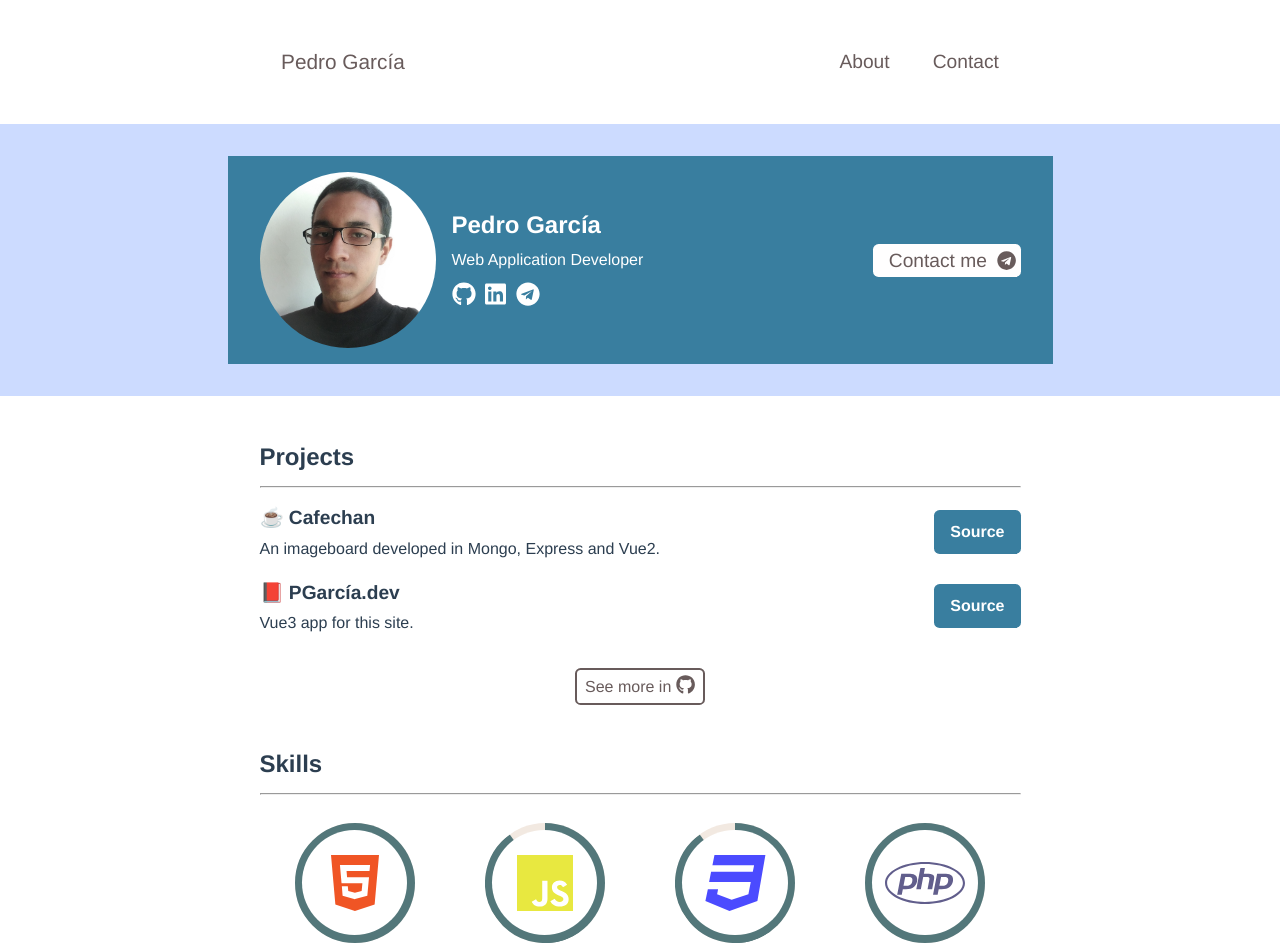
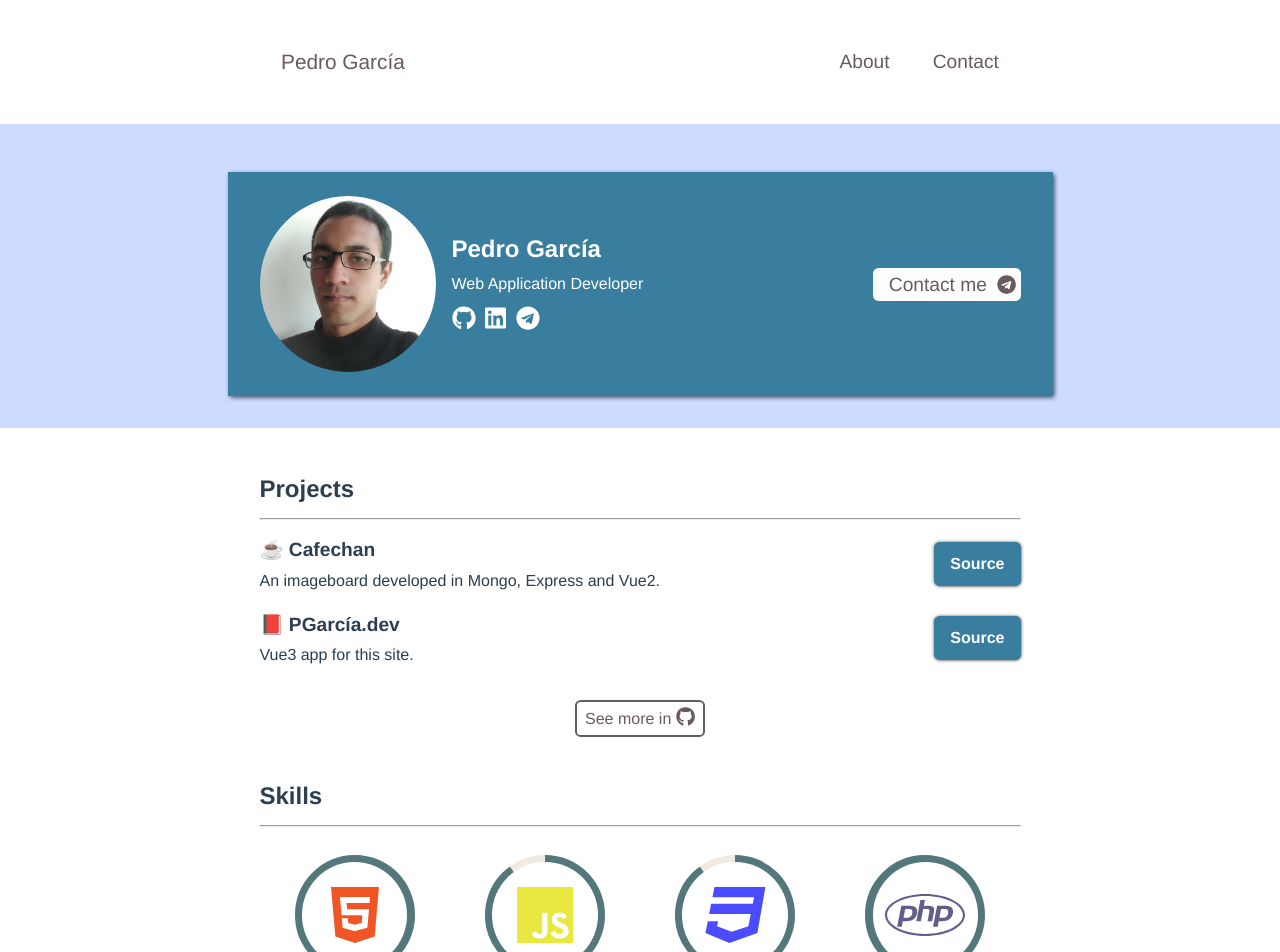
Before and after one commit to PedGarblue/budare.dev, a Vue app: page / in a window 1280 px wide. Shown: the top 952 px of the page. Built offline with nearby package versions, Linux system fonts and the light colour scheme.

Commit message:
Added some styles and animation for skill cards more style fixing

```diff
--- a/src/components/blurb.vue
+++ b/src/components/blurb.vue
@@ -64,8 +64,9 @@ export default {
 }
 .container {
   background-color: #397e9f;
-  padding-top: 2rem;
-  padding-bottom: 1rem;
+  padding-top: 4rem;
+  padding-bottom: 2rem;
+  margin-top: 1rem;
 }
 .photo {
   display: flex;
@@ -95,7 +96,9 @@ img {
     padding: 2rem 0;
   }
   .container {
-    padding-top: 1rem;
+    padding-top: 1.5rem;
+    padding-bottom: 1.5rem;
+    box-shadow: 0.1em 0.1em 0.3em;
   }
   .photo {
     margin: unset;
--- a/src/components/projects.vue
+++ b/src/components/projects.vue
@@ -56,6 +56,7 @@ export default {
   color: white;
   padding: 0.5rem 1rem;
   border-radius: 0.35rem;
+  box-shadow: 0.01em 0.01em 0.2em var(--black);
 }
 
 @media screen and (min-width: 400px) {
--- a/src/components/skill.vue
+++ b/src/components/skill.vue
@@ -43,8 +43,11 @@ export default {
 .skill {
   text-align: center;
   margin: 0 auto;
+  width: 10em;
+  height: 15em;
   --width: 6em;
   --height: 6em;
+  transition-duration: 0.2s;
 }
 .progress-circle {
   font-size: 20px;
@@ -56,13 +59,14 @@ export default {
   background-color: #f2e9e1;
   border-radius: 50%;
   line-height: 5em;
+  transition-duration: 0.2s;
 }
 
 .progress-circle:after {
   border: none;
   position: absolute;
-  top: 0.35em;
-  left: 0.35em;
+  top: calc(var(--height) * 0.06);
+  left: calc(var(--width) * 0.06);
   text-align: center;
   display: block;
   border-radius: 50%;
@@ -70,6 +74,11 @@ export default {
   height: calc(var(--height) * 0.88);
   background-color: white;
   content: " ";
+  transition-duration: 0.2s;
+}
+.progress-circle:hover {
+  --width: 6.5em;
+  --height: 6.5em;
 }
 /* Text inside the control */
 .progress-circle span {
@@ -82,6 +91,7 @@ export default {
   align-items: center;
   color: #53777a;
   z-index: 2;
+  transition-duration: 0.2s;
 }
 
 .left-half-clipper {
@@ -96,6 +106,7 @@ export default {
     var(--width),
     calc(var(--width) / 2)
   ); /* clips the whole left half*/
+  transition-duration: 0.2s;
 }
 /* when p>50, don't clip left half*/
 .progress-circle.over50 .left-half-clipper {
@@ -113,6 +124,7 @@ export default {
   border: 0.45em solid #53777a; /*The border is 0.35 but making it larger removes visual artifacts */
   /*background-color: #4D642D;*/ /* for debug */
   box-sizing: border-box;
+  transition-duration: 0.2s;
 }
 /* Progress bar filling the whole right half for values above 50% */
 .progress-circle.over50 .first50-bar {
@@ -123,6 +135,7 @@ export default {
   border-radius: 50%;
   width: var(--width);
   height: var(--height);
+  transition-duration: 0.2s;
 }
 .progress-circle:not(.over50) .first50-bar {
   display: none;
```
